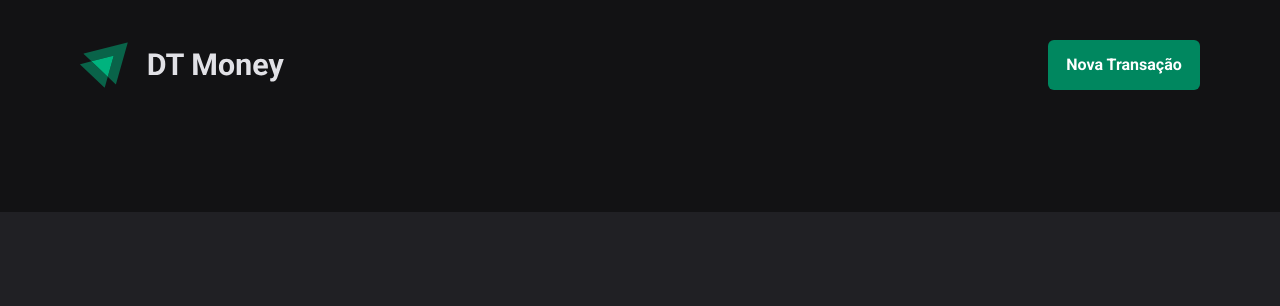
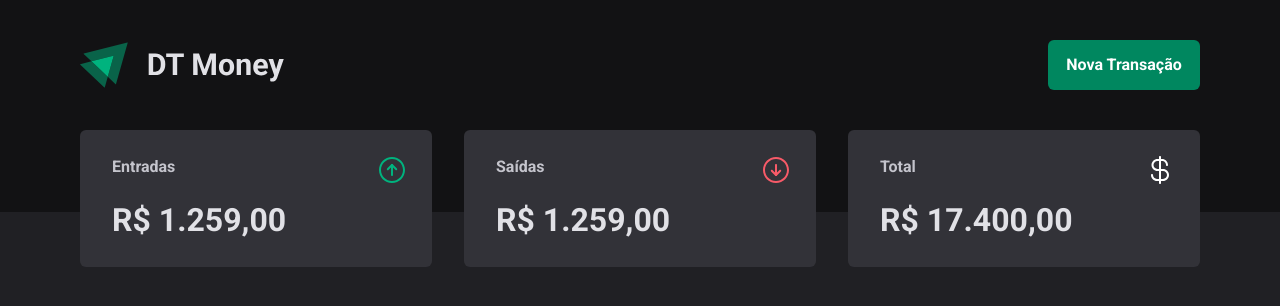
Before and after one commit to felipedev01/dt, a plain HTML site: page index.html in a window 1280 px wide. Drawn offline with Linux system fonts and the light colour scheme.

Commit message:
Estrutura visual - Componente: Summary

```diff
--- a/index.html
+++ b/index.html
@@ -19,5 +19,30 @@
         </div>
 
     </header>
+
+    <section id="summary">
+        <div class="summaryCards">
+           <header>
+                <span>Entradas</span>
+                <img src="./assets/Icons.svg" alt="">
+
+            </header>
+            <strong>R$ 1.259,00</strong>
+        </div>
+        <div class="summaryCards">
+          <header>
+                <span>Saídas</span>
+                <img src="./assets/Icons (1).svg" alt="">
+            </header>
+            <strong>R$ 1.259,00</strong>
+        </div>
+        <div class="summaryCards">
+           <header>
+                <span>Total</span>
+                <img src="./assets/Icons (2).svg" id="moneyLogo" alt="">
+            </header>
+            <strong>R$ 17.400,00</strong>
+        </div>
+    </section>
 </body>
 </html>
--- a/style.css
+++ b/style.css
@@ -1,4 +1,4 @@
-header{
+body > header {
     background-color:var(--gray-900);
     height: 13.25rem;
     display: flex;
@@ -7,20 +7,81 @@ header{
 
 
 
-}#headerContainer{
+}
+
+
+#headerContainer {
     width: 100%;
     max-width: 70rem;
     height: 3.125rem;
     display: flex;
     justify-content: space-between;
 
-}#headerContainer button{
+}
 
+#headerContainer button {
     width: 9.5rem;
     background-color: var(--green-500);
     color: var(--white);
     font-weight: 900;
     line-height: 160%;
     border-radius:6px;
+    cursor: pointer;
 
 }
+
+#headerContainer button:hover {
+    background-color: var(--green-300);
+    transition:background-color 0.2s;
+
+}
+
+#summary {
+    width: 100%;
+    max-width: 70rem;
+    height:8.5625rem;
+
+    margin: -5.125rem auto;
+    display: grid;
+    grid-template-columns:repeat(3,1fr);
+    gap: 2rem;
+
+}
+
+.summaryCards{
+    background-color: var(--gray-600);
+    border-radius: 6px;
+    padding: 1.5rem 1.5rem 1.5rem 2rem;
+
+}
+
+.summaryCards header{
+    background-color: var(--gray-600);
+    display: flex;
+    justify-content: space-between;
+    align-content: center;
+    flex-direction: row;
+    width: 100%;
+    height: 2rem;
+    color:#C4C4CC;
+    font-family:Roboto;
+    font-weight: bold;
+    line-height: 160%;
+}
+
+.summaryCards img {
+    height: 2rem;
+}
+
+#moneyLogo{
+    height: 2rem;
+}
+
+.summaryCards strong {
+    font-size: 2rem;
+    font-family: Roboto;
+    font-weight: bold;
+    line-height: 140%;
+    display: block;
+    margin-top: .75rem;
+}
```
Also changed, not shown: assets/Icons (1).svg (added), assets/Icons (2).svg (added), assets/Icons.svg (added), 3 other files.
